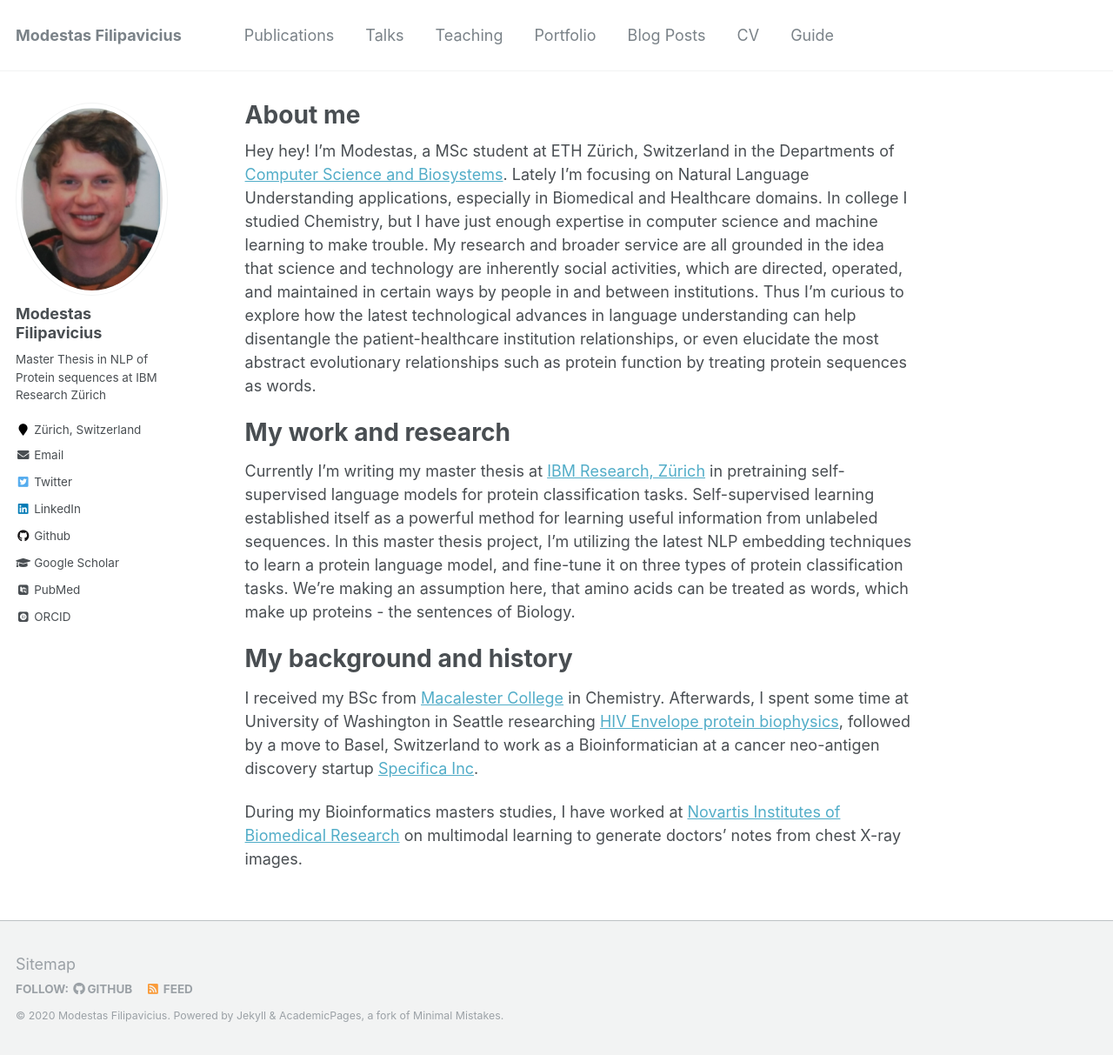
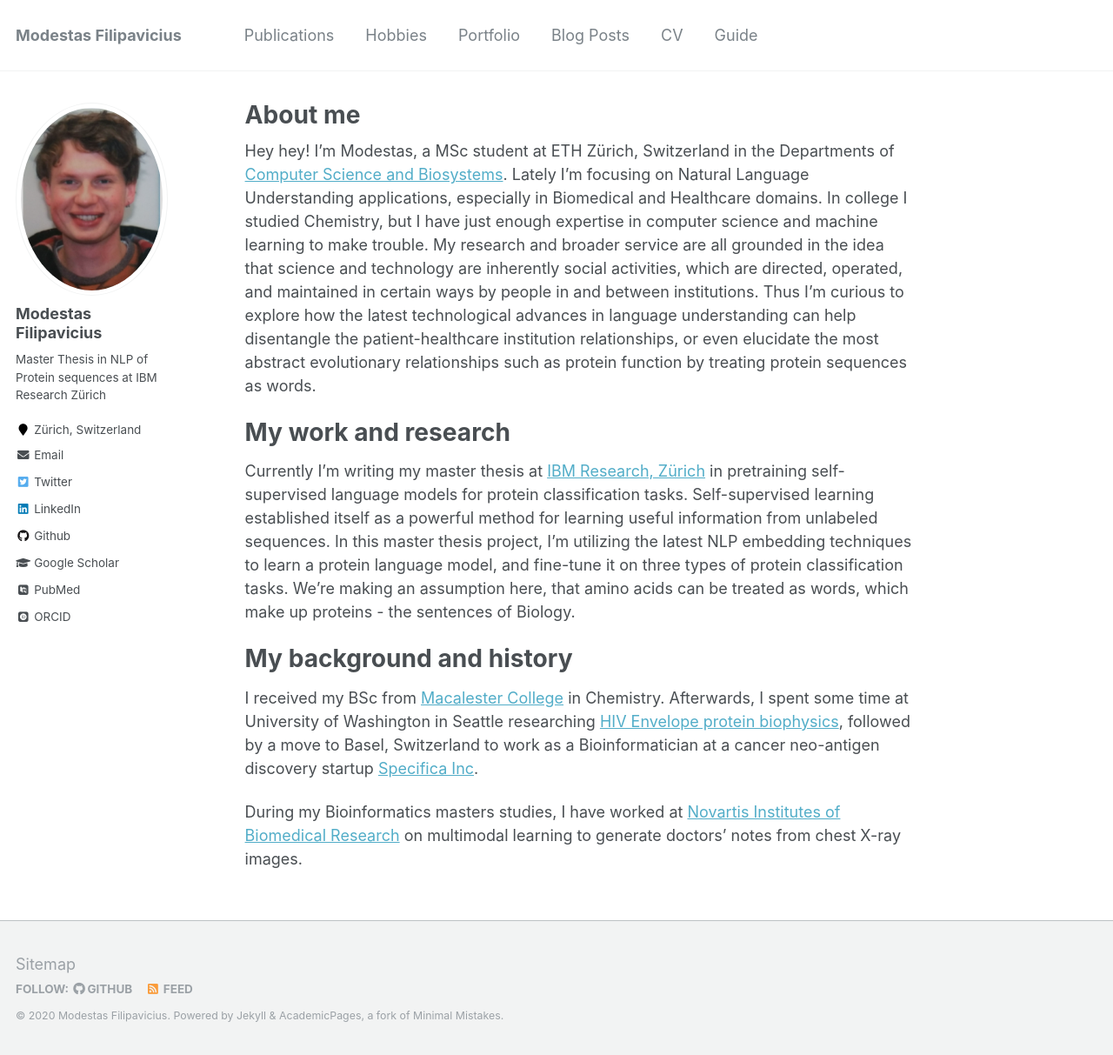
Before and after one commit to mfilipav/mfilipav.github.io, a Jekyll site: the page built from _pages/about.md, in a window 1280 px wide and 1213 px high. Shown: the whole window at 87% size. Built offline with Jekyll 4.4.1, drawn with Linux system fonts in a browser that asks for light colours; some web fonts are replaced.

Commit message:
removed Teaching from _data/navigation.yml

```diff
--- a/_data/navigation.yml
+++ b/_data/navigation.yml
@@ -3,11 +3,8 @@ main:
   - title: "Publications"
     url: /publications/
 
-  - title: "Talks"
-    url: /talks/
-
-  - title: "Teaching"
-    url: /teaching/
+  - title: "Hobbies"
+    url: /hobbies/
 
   - title: "Portfolio"
     url: /portfolio/
```
Also changed, not shown: files/hobbies_forest.jpg, 2 other files.
